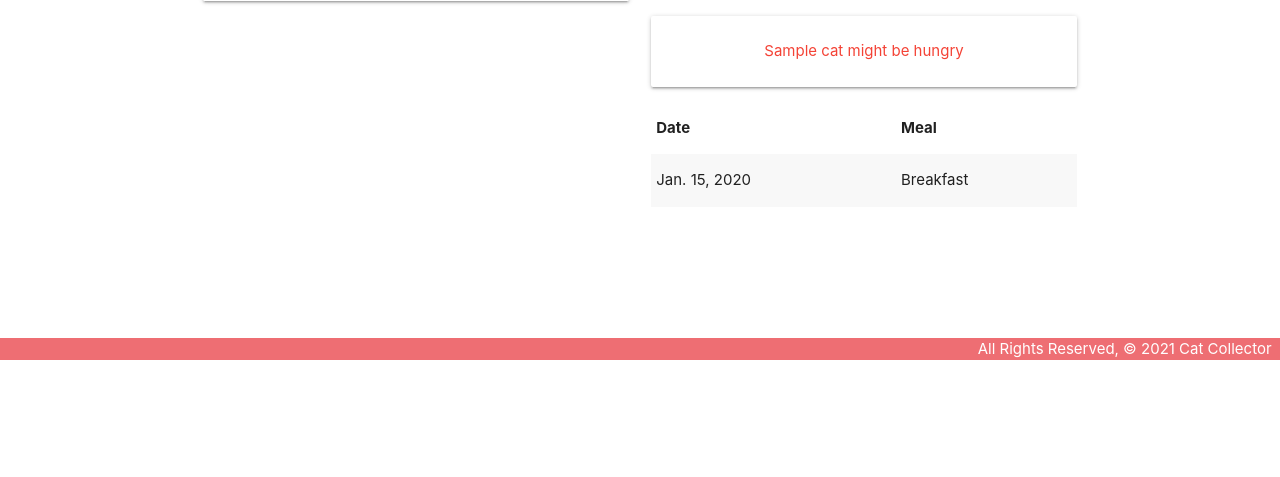
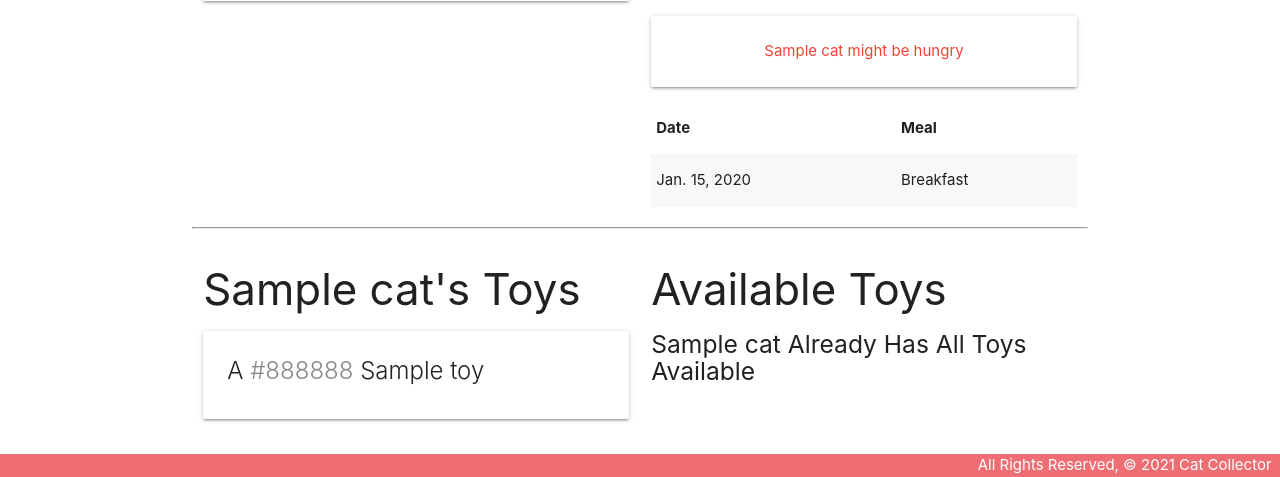
Before and after one commit to Grglls/ga-2-unit4-3.2-catcollector, a Django app: page /cats/1/ in a window 1280 px wide. Shown: the part 440-917 px from the top of the page. Before the commit the page ends 800 px from the top, so only its background shows below. Run offline with Django 5.2, Linux system fonts and the light colour scheme; tables that the repository leaves empty hold one stand-in row (values such as "Sample post").

Commit message:
Add ability to associate a cat and a toy from cat detail page

```diff
--- a/main_app/templates/cats/detail.html
+++ b/main_app/templates/cats/detail.html
@@ -49,6 +49,47 @@
     </table>
   </div>
 </div>
+<hr>
+<div class="row">
+  <div class="col s6">
+    <h3>{{ cat.name }}'s Toys</h3>
+    {% if cat.toys.count %}
+      {% for toy in cat.toys.all %}
+        <div class="card">
+          <div class="card-content">
+            <span class="card-title">
+              A <span style="color: {{ toy.colour }}">{{ toy.colour }}</span> {{ toy.name }}
+            </span>
+          </div>
+        </div>
+      {% endfor %}
+    {% else %}
+      <h5>No Toys 😿</h5>
+    {% endif %}
+  </div>
+  <div class="col s6">
+    <h3>Available Toys</h3>
+    {% if toys.count %}
+      {% for toy in toys.all %}
+        <div class="card">
+          <div class="card-content">
+            <span class="card-title">
+              A <span style="color: {{ toy.colour }}">{{ toy.colour }}</span> {{ toy.name }}
+            </span>
+          </div>
+          <div class="card-action">
+            <form action="{% url 'assoc_toy' cat.id toy.id %}" method="POST">
+              {% csrf_token %}
+              <button type="submit" class="btn">Add</button>
+            </form>
+          </div>
+        </div>
+      {% endfor %}
+    {% else %}
+      <h5>{{cat.name}} Already Has All Toys Available</h5>
+    {% endif %}
+  </div>
+</div>
 
 <script>
   const dateEl = document.getElementById('id_date');
--- a/main_app/urls.py
+++ b/main_app/urls.py
@@ -15,4 +15,5 @@ urlpatterns = [
     path('toys/create/', views.ToyCreate.as_view(), name='toys_create'),
     path('toys/<int:pk>/update/', views.ToyUpdate.as_view(), name='toys_update'),
     path('toys/<int:pk>/delete/', views.ToyDelete.as_view(), name='toys_delete'),
+    path('cats/<int:cat_id>/assoc_toy/<int:toy_id>/', views.assoc_toy, name='assoc_toy'),
 ]
--- a/main_app/views.py
+++ b/main_app/views.py
@@ -21,8 +21,16 @@ def cats_index(request):
 
 def cats_detail(request, cat_id):
     cat = Cat.objects.get(id=cat_id)
+    # Toy id's the cat does have:
+    id_list = cat.toys.all().values_list('id')
+    # Toy id's the cat doesn't have:
+    toys_cat_doesnt_have = Toy.objects.exclude(id__in=id_list)
     feeding_form = FeedingForm()
-    return render(request, 'cats/detail.html', { 'cat': cat, 'feeding_form': feeding_form })
+    return render(request, 'cats/detail.html', {
+        'cat': cat,
+        'feeding_form': feeding_form,
+        'toys': toys_cat_doesnt_have
+    })
 
 
 def add_feeding(request, cat_id):
@@ -39,7 +47,7 @@ def add_feeding(request, cat_id):
 
 class CatCreate(CreateView):
     model = Cat
-    fields = '__all__'
+    fields = ['name', 'breed', 'description', 'age']
 
 
 class CatUpdate(UpdateView):
@@ -73,3 +81,9 @@ class ToyUpdate(UpdateView):
 class ToyDelete(DeleteView):
     model = Toy
     success_url = '/toys'
+
+
+def assoc_toy(request, cat_id, toy_id):
+    # Note that you can pass a toy's id instead of the whole toy object:
+    Cat.objects.get(id=cat_id).toys.add(toy_id)
+    return redirect('detail', cat_id=cat_id)
```
